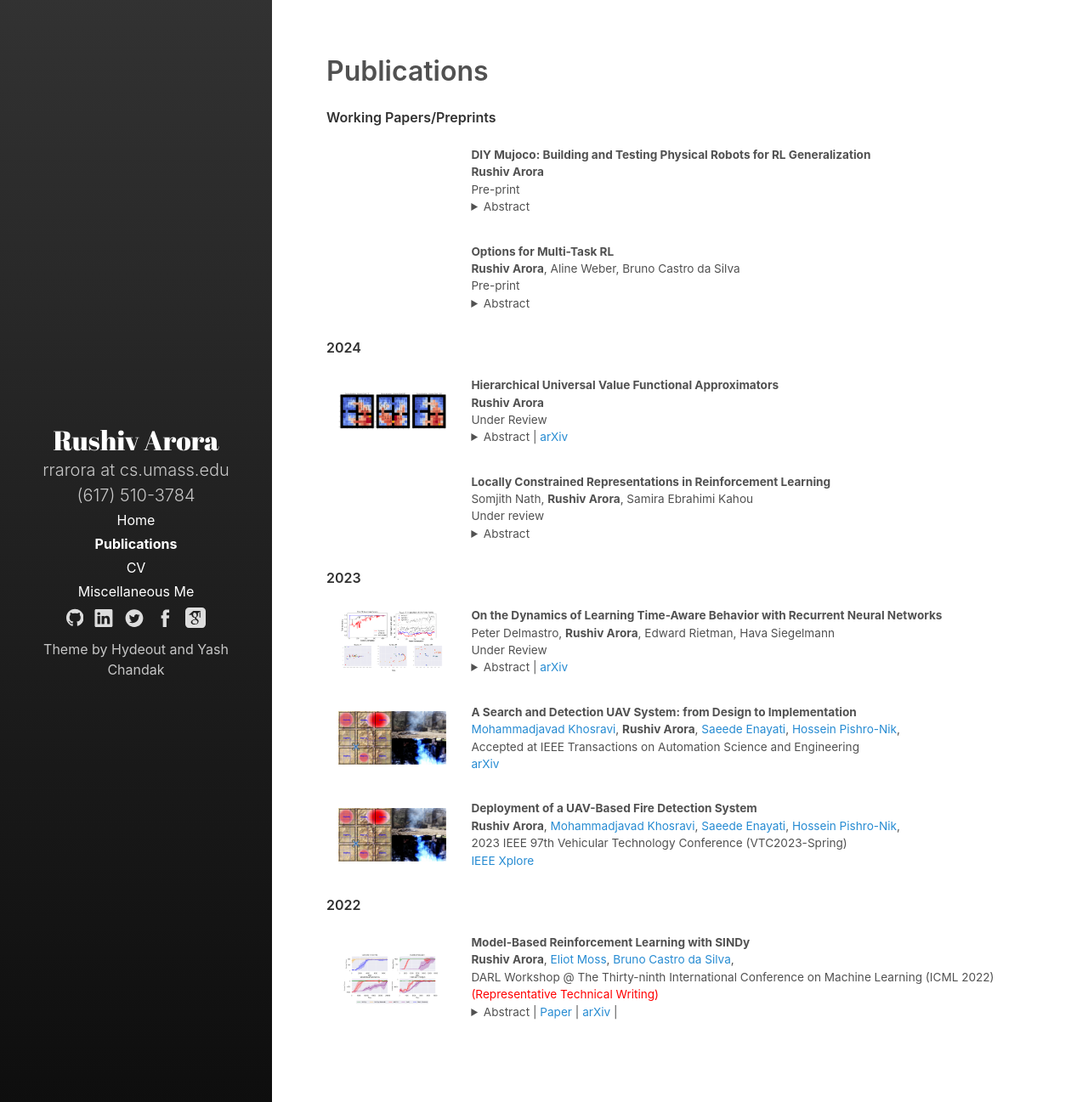
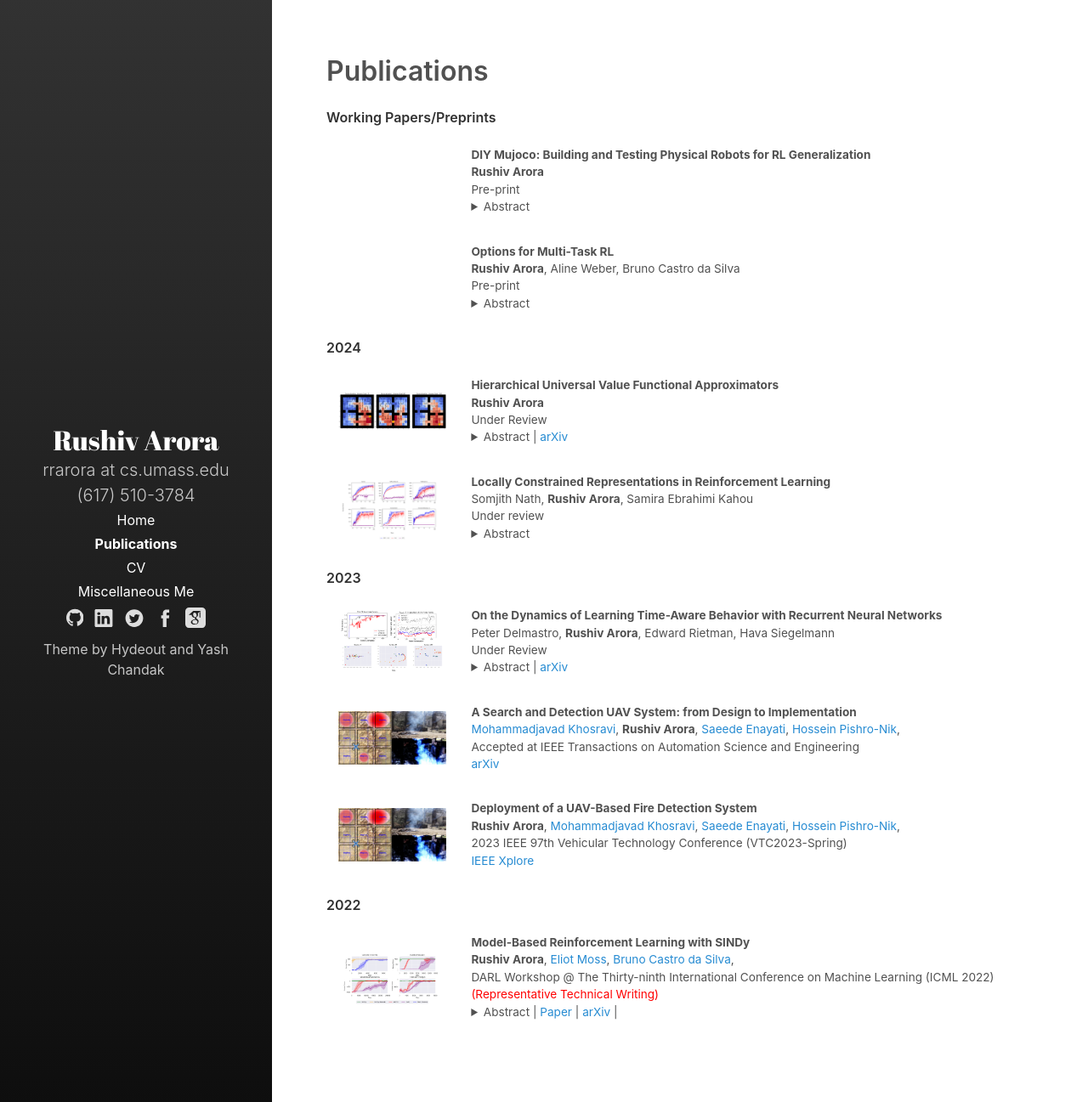
Before and after one commit to RushivArora/rushivarora.github.io, a Jekyll site: the page built from _pages/publications.md, in a window 1280 px wide. Shown: the whole page at 85% size. Built offline with Jekyll 4.4.1, drawn with Linux system fonts in a browser that asks for light colours.

Commit message:
LCR Image Added

```diff
--- a/_pages/publications.md
+++ b/_pages/publications.md
@@ -119,6 +119,7 @@ paper {
 
    <tr>
      <td width="20%"  valign="middle">
+           <img src="/images/publications/ARXIV2025LCR.png" alt="TFA" style="vertical-align:middle; width: 80%; margin:0px 10px; border-radius:0%"/>
      </td>
      <td valign="top" width="80%">
           <p>
```
Also changed, not shown: images/publications/ARXIV2025LCR.png (added).
